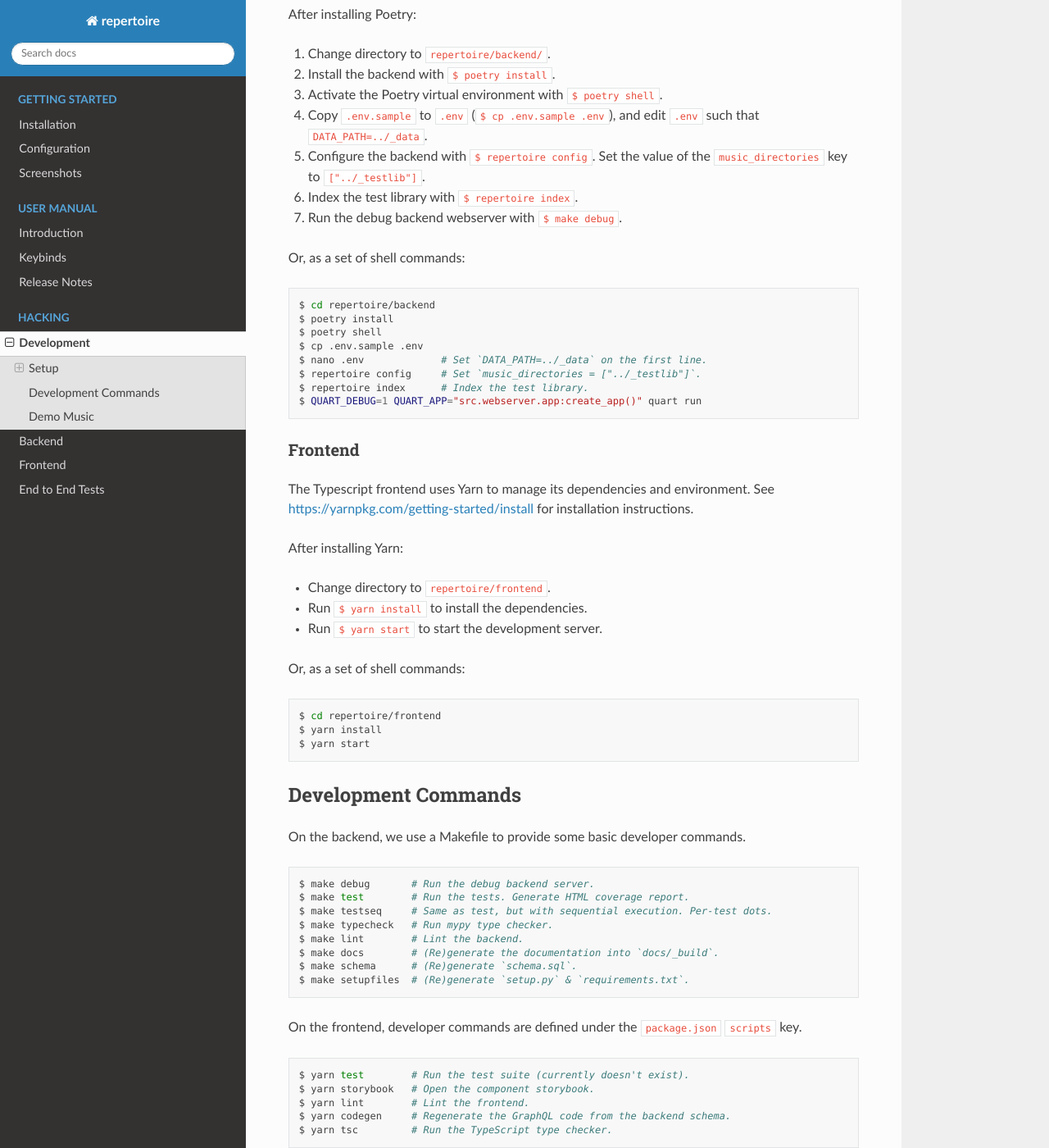
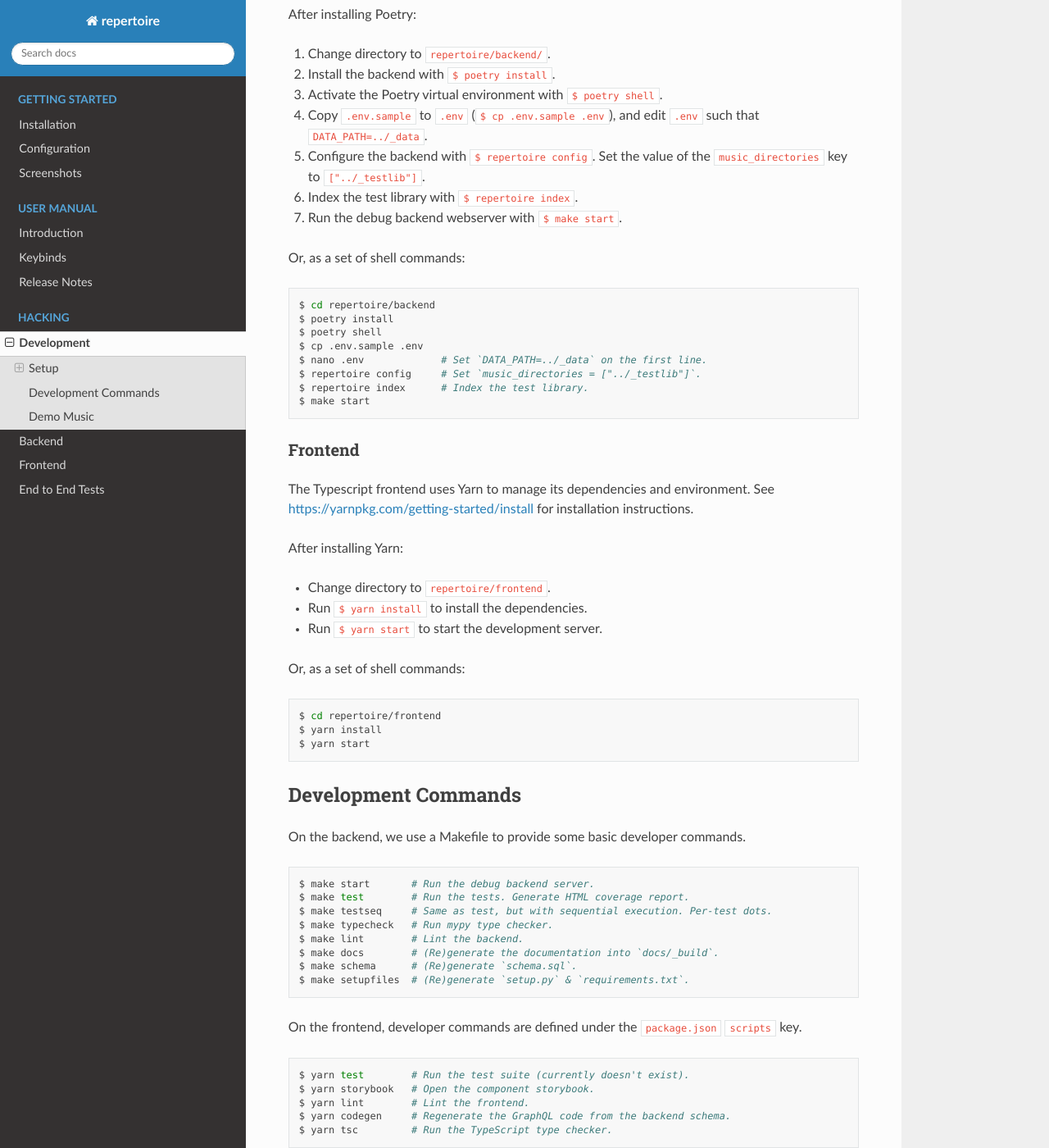
Before and after one commit to azuline/repertoire, a Sphinx documentation site: the page built from docs/hacking/development.rst, in a window 1280 px wide and 1400 px high, scrolled down 862 px. Shown: the whole window at 82% size. Built offline with Sphinx 7.4.7 and the Read the Docs theme 2.0.0, drawn with Linux system fonts in a browser that asks for light colours; pages that are not in the unit, such as notebooks, are missing from menus.

Commit message:
Rename make debug -> make start

```diff
--- a/docs/hacking/development.rst
+++ b/docs/hacking/development.rst
@@ -46,7 +46,7 @@ After installing Poetry:
 #. Configure the backend with ``$ repertoire config``. Set the value of the
    ``music_directories`` key to ``["../_testlib"]``.
 #. Index the test library with ``$ repertoire index``.
-#. Run the debug backend webserver with ``$ make debug``.
+#. Run the debug backend webserver with ``$ make start``.
 
 Or, as a set of shell commands:
 
@@ -59,7 +59,7 @@ Or, as a set of shell commands:
    $ nano .env             # Set `DATA_PATH=../_data` on the first line.
    $ repertoire config     # Set `music_directories = ["../_testlib"]`.
    $ repertoire index      # Index the test library.
-   $ QUART_DEBUG=1 QUART_APP="src.webserver.app:create_app()" quart run
+   $ make start
 
 Frontend
 ^^^^^^^^
@@ -91,7 +91,7 @@ On the backend, we use a Makefile to provide some basic developer commands.
 
 .. code-block:: sh
 
-   $ make debug       # Run the debug backend server.
+   $ make start       # Run the debug backend server.
    $ make test        # Run the tests. Generate HTML coverage report.
    $ make testseq     # Same as test, but with sequential execution. Per-test dots.
    $ make typecheck   # Run mypy type checker.
```
Also changed, not shown: 1 other file.
